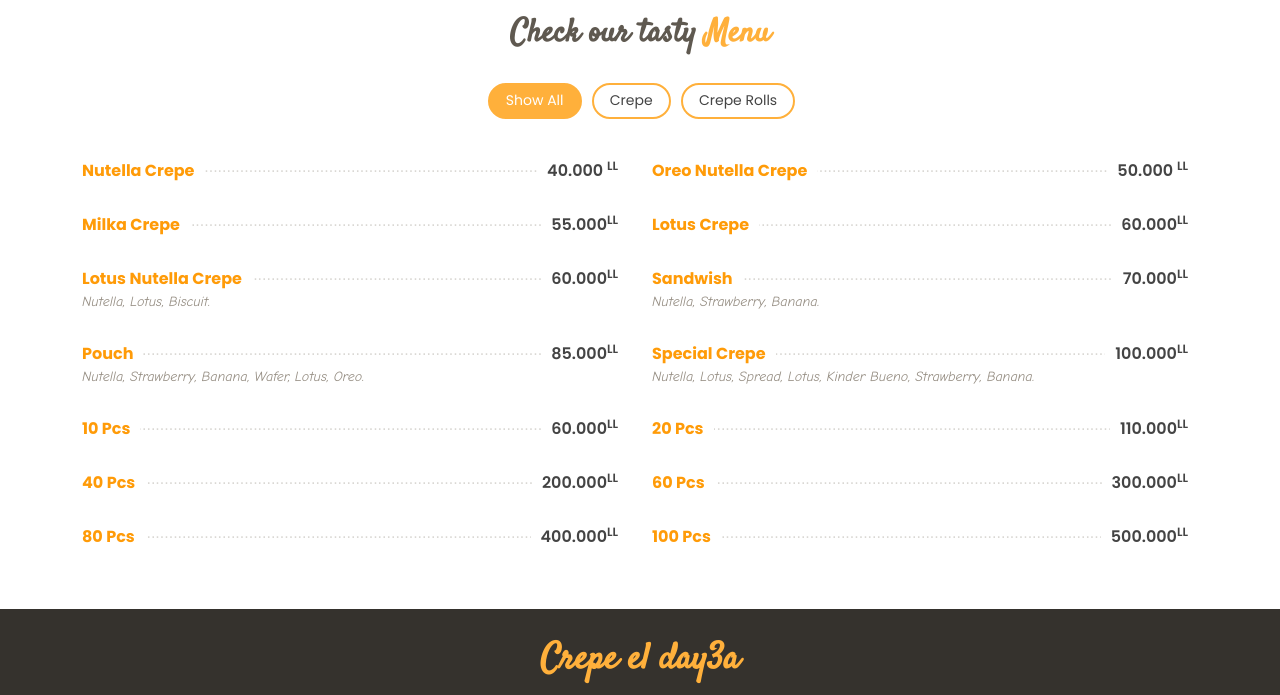
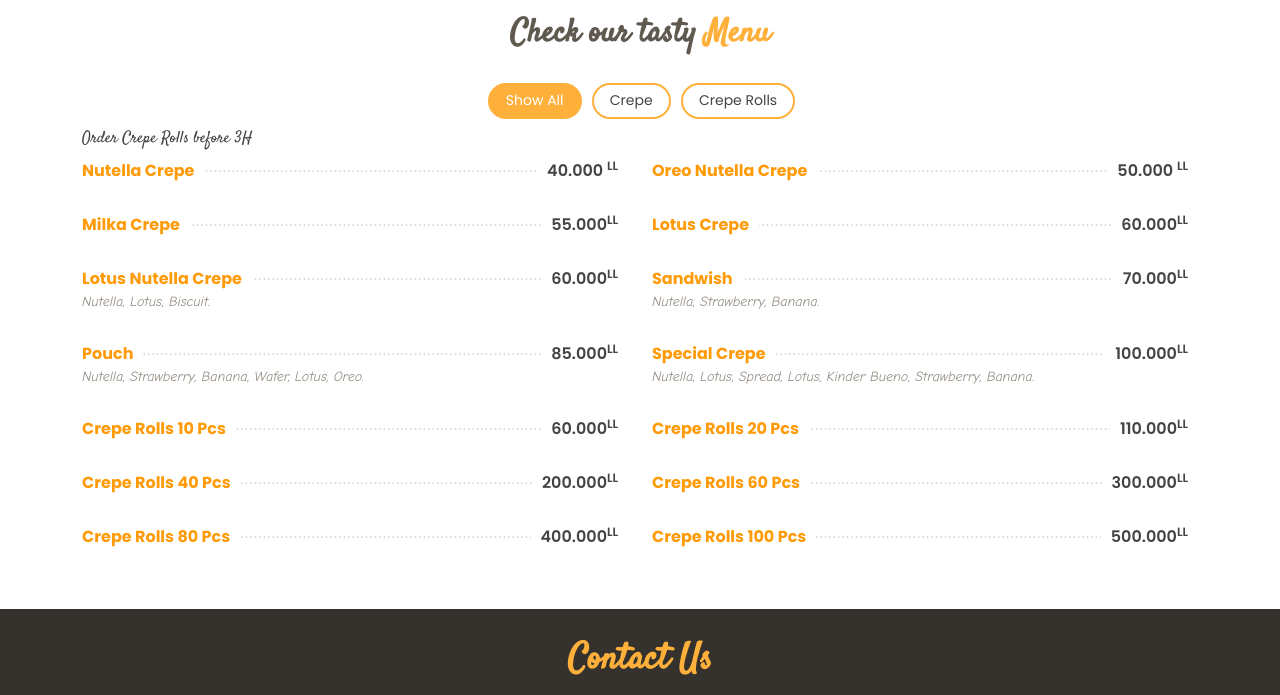
Before and after one commit to CrepeElDay3a/Crepe-el-day3a, a plain HTML site: page index.html in a window 1280 px wide. Shown: the part 860-1555 px from the top of the page. Drawn offline with Linux system fonts and the light colour scheme.

Commit message:
ContactUs

```diff
--- a/index.html
+++ b/index.html
@@ -229,42 +229,41 @@
 
           <div class="col-lg-6 menu-item filter-salads">
             <div class="menu-content">
-              <a href="#menu">10 Pcs</a><span>60.000<sup>LL</sup></span>
+              <a href="#menu">Crepe Rolls 10 Pcs</a><span>60.000<sup>LL</sup></span>
             </div>
           </div>
 
           <div class="col-lg-6 menu-item filter-salads">
             <div class="menu-content">
-              <a href="#menu">20 Pcs</a><span>110.000<sup>LL</sup></span>
+              <a href="#menu">Crepe Rolls 20 Pcs</a><span>110.000<sup>LL</sup></span>
             </div>
           </div>
 
           <div class="col-lg-6 menu-item filter-salads">
             <div class="menu-content">
-              <a href="#menu">40 Pcs</a><span>200.000<sup>LL</sup></span>
+              <a href="#menu">Crepe Rolls 40 Pcs</a><span>200.000<sup>LL</sup></span>
             </div>
           </div>
 
           <div class="col-lg-6 menu-item filter-salads">
             <div class="menu-content">
-              <a href="#">60 Pcs</a><span>300.000<sup>LL</sup></span>
+              <a href="#">Crepe Rolls 60 Pcs</a><span>300.000<sup>LL</sup></span>
             </div>
           </div>
 
           <div class="col-lg-6 menu-item filter-salads">
             <div class="menu-content">
-              <a href="#menu">80 Pcs</a><span>400.000<sup>LL</sup></span>
+              <a href="#menu">Crepe Rolls 80 Pcs</a><span>400.000<sup>LL</sup></span>
             </div>
           </div>
 
           <div class="col-lg-6 menu-item filter-salads">
             <div class="menu-content">
-              <a href="#menu">100 Pcs</a><span>500.000<sup>LL</sup></span>
+              <a href="#menu">Crepe Rolls 100 Pcs</a><span>500.000<sup>LL</sup></span>
             </div>
           </div>
-
+          <h6 href="#menu">Order Crepe Rolls before 3H</h6>
         </div>
-
       </div>
     </section><!-- End Menu Section -->
 
@@ -275,7 +274,7 @@
   <!-- ======= Footer ======= -->
   <footer id="footer">
     <div class="container">
-      <h3>Crepe el day3a</h3>
+      <h3>Contact Us</h3>
       <div class="social-links">
         <a href="https://www.instagram.com/crepe_el_day3a/" class="instagram"><i class="bx bxl-instagram"></i></a>
         <a href="https://wa.me/+96176689092" class="google-plus"><i class="bx bxl-whatsapp"></i></a>
```
